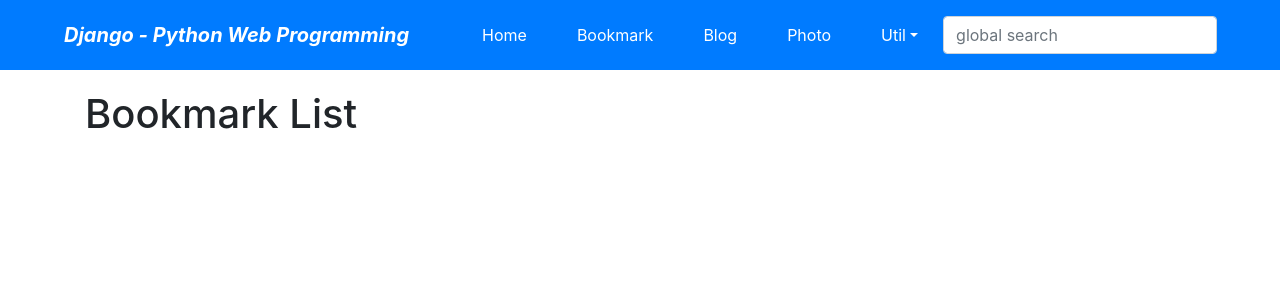
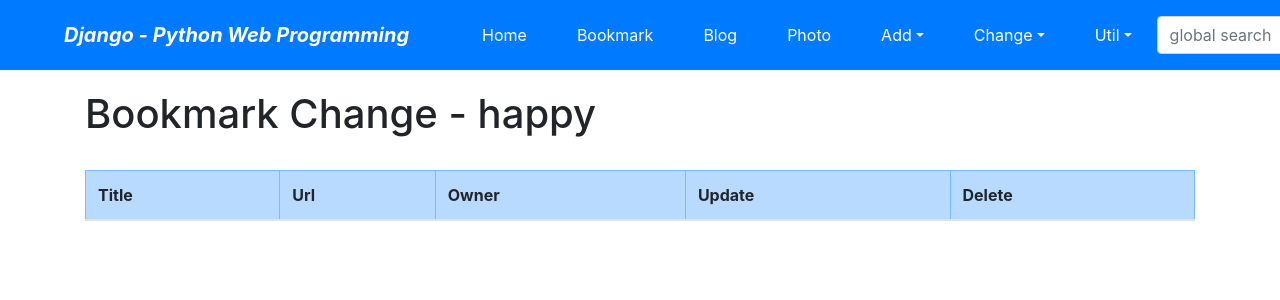
Before and after one commit to ehhahappy/django_mysite, a Django app: page /bookmark/change/ in a window 1280 px wide. Shown: the top 300 px of the page. Run offline with Django 3.2, Linux system fonts and the light colour scheme; a user stored in the database is signed in; data comes from the database, SQL or seed files in the repository; both versions use the stored data as it was after the commit; lists and menus that the app fills with data are empty; parts of the project's set-up code (start-up, migrations or seed data) failed here and were passed over; some libraries are stand-ins or nearby versions.

Commit message:
Add content editing function template and Fix typo

```diff
--- a/blog/views.py
+++ b/blog/views.py
@@ -99,7 +99,6 @@ class PostCreateView(LoginRequiredMixin, CreateView):
     model = Post
     fields = ['title', 'slug', 'description', 'content', 'tags']
     initial = {'slug': 'auto-filling-do-not-input'}
-    #fields = ['title', 'description', 'content', 'tags']
     success_url = reverse_lazy('blog:index')
 
     def form_valid(self, form):
@@ -119,6 +118,7 @@ class PostUpdateView(OwnerOnlyMixin, UpdateView):
     fields = ['title', 'slug', 'description', 'content', 'tags']
     success_url = reverse_lazy('blog:index')
 
+
 class PostDeleteView(OwnerOnlyMixin, DeleteView):
     model = Post
     success_url = reverse_lazy('blog:index')
--- /dev/null
+++ b/bookmark/templates/bookmark/bookmark_change_list.html
@@ -0,0 +1,35 @@
+{% extends 'base.html' %}
+
+{% block title %}bookmark_change_list.html{% endblock %}
+
+{% block content %}
+
+    <h1>Bookmark Change - {{ user }}</h1>
+    <br>
+
+    <table class="table table-bordered table-condensed table-striped">
+
+        <thead>
+            <tr class="table-primary">
+                <th>Title</th>
+                <th>Url</th>
+                <th>Owner</th>
+                <th>Update</th>
+                <th>Delete</th>
+            </tr>
+        </thead>
+
+        <tbody>
+            {% for item in object_list %}
+            <tr>
+                <td>{{ item.title }}</td>
+                <td>{{ item.url }}</td>
+                <td>{{ item.owner }}</td>
+                <td><a href="{% url 'bookmark:update' item.id %}">Update</a></td>
+                <td><a href="{% url 'bookmark:delete' item.id %}">Delete</a></td>
+            </tr>
+            {% endfor %}
+        </tbody>
+    </table>
+
+{% endblock %}
--- a/bookmark/urls.py
+++ b/bookmark/urls.py
@@ -17,5 +17,5 @@ urlpatterns = [
     path('<int:pk>/update/', views.BookmarkUpdateView.as_view(), name="update",),
 
     # Example: /bookmark/99/delete/
-    path('<int:pk>/delete/', views.BookmarkDeleteView.as_view(), name="update",),
+    path('<int:pk>/delete/', views.BookmarkDeleteView.as_view(), name="delete",),
 ]
--- a/templates/base.html
+++ b/templates/base.html
@@ -31,6 +31,28 @@
                 <a class="nav-link text-white" href="{% url 'blog:index' %}">Blog</a></li>
             <li class="nav-item mx-1 btn btn-primary">
                 <a class="nav-link text-white" href="{% url 'photo:index' %}">Photo</a></li>
+
+            <li class="nav-item dropdown mx-1 btn btn-primary">
+                <a class="nav-link dropdown-toggle text-white" href="#" data-toggle="dropdown">Add</a>
+                <div class="dropdown-menu">
+                    <a class="dropdown-item" href="{% url 'bookmark:add' %}">Bookmark</a>
+                    <a class="dropdown-item" href="{% url 'blog:add' %}">Post</a>
+                    <div class="dropdown-divider"></div>
+                    <a class="dropdown-item" href="">Album</a>
+                    <a class="dropdown-item" href="">Photo</a>
+                </div>
+            </li>
+
+            <li class="nav-item dropdown mx-1 btn btn-primary">
+                <a class="nav-link dropdown-toggle text-white" href="#" data-toggle="dropdown">Change</a>
+                <div class="dropdown-menu">
+                    <a class="dropdown-item" href="{% url 'bookmark:change' %}">Bookmark</a>
+                    <a class="dropdown-item" href="{% url 'blog:change' %}">Post</a>
+                    <div class="dropdown-divider"></div>
+                    <a class="dropdown-item" href="">Album</a>
+                    <a class="dropdown-item" href="">Photo</a>
+                </div>
+            </li>
 
             <li class="nav-item dropdown mx-1 btn btn-primary">
                 <a class="nav-link dropdown-toggle text-white" href="#" data-toggle="dropdown">Util</a>
```
Also changed, not shown: blog/templates/blog/post_change_list.html (added, +35 -0 lines), blog/templates/blog/post_confirm_delete.html (added, +15 -0 lines), blog/templates/blog/post_form.html (added, +64 -0 lines), bookmark/templates/bookmark/bookmark_confirm_delete.html (added, +15 -0 lines), bookmark/templates/bookmark/bookmark_form.html (added, +40 -0 lines), templates/403.html (added, +14 -0 lines), blog/migrations/0003_post_owner.py (added), bookmark/migrations/0002_bookmark_owner.py (added), db.sqlite3.
